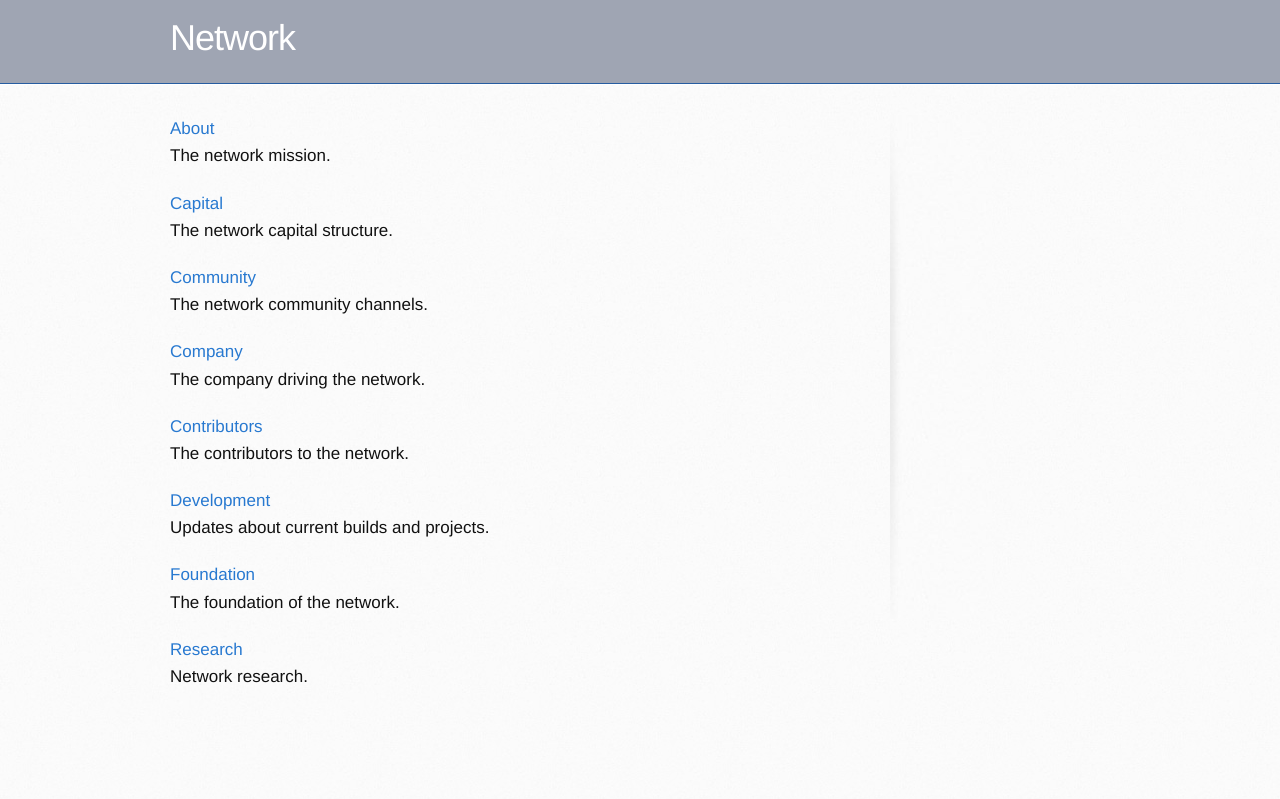
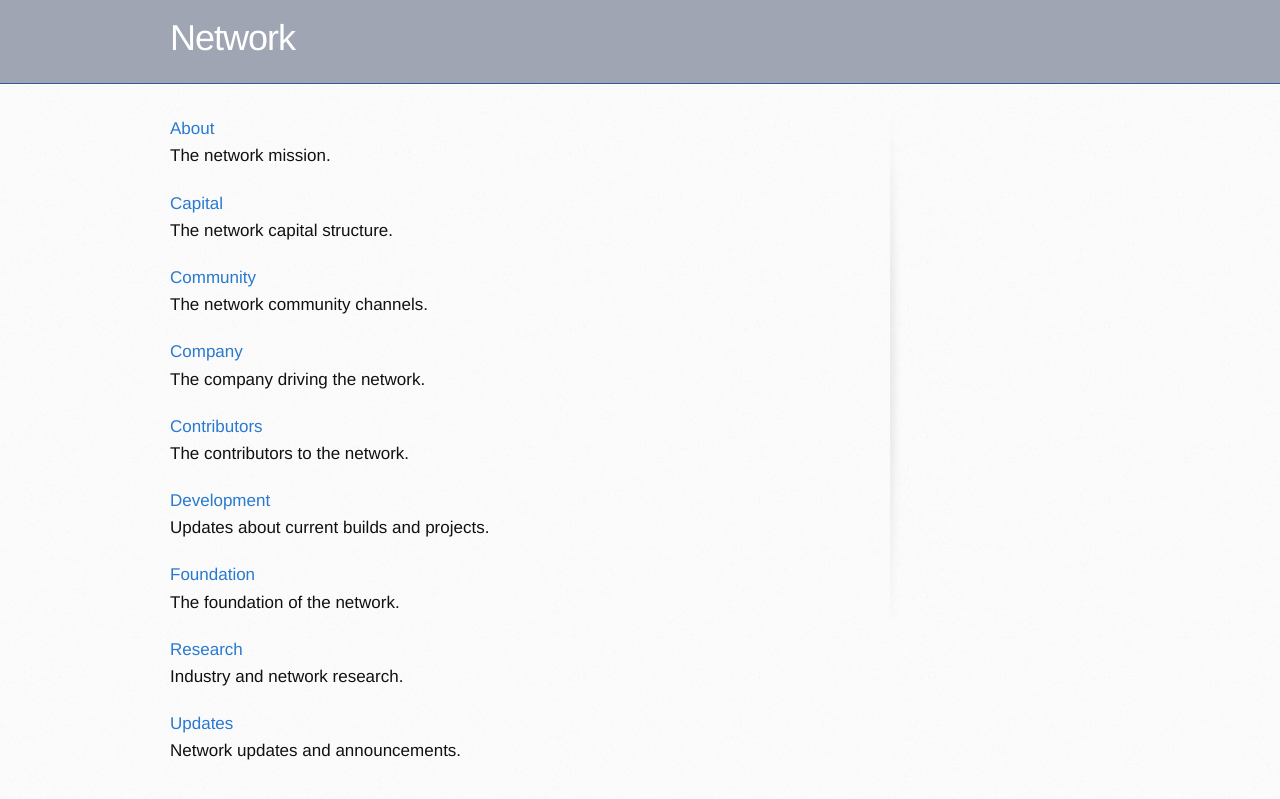
Before and after one commit to networkf/network.github.io, a Jekyll site: the page built from index.md, in a window 1280 px wide. Shown: the top 799 px of the page. Built offline with Jekyll 4.4.1, drawn with Linux system fonts in a browser that asks for light colours; some web fonts are replaced; our own code applies the rules of GitHub Pages for plain Markdown files; the repository's description, which GitHub fills in, is left out.

Commit message:
Update index.md

```diff
--- a/index.md
+++ b/index.md
@@ -36,4 +36,8 @@ The foundation of the network.
 
 [Research](/research)
 <br>
-Network research.
+Industry and network research.
+
+[Updates](/updates)
+<br>
+Network updates and announcements.
```
